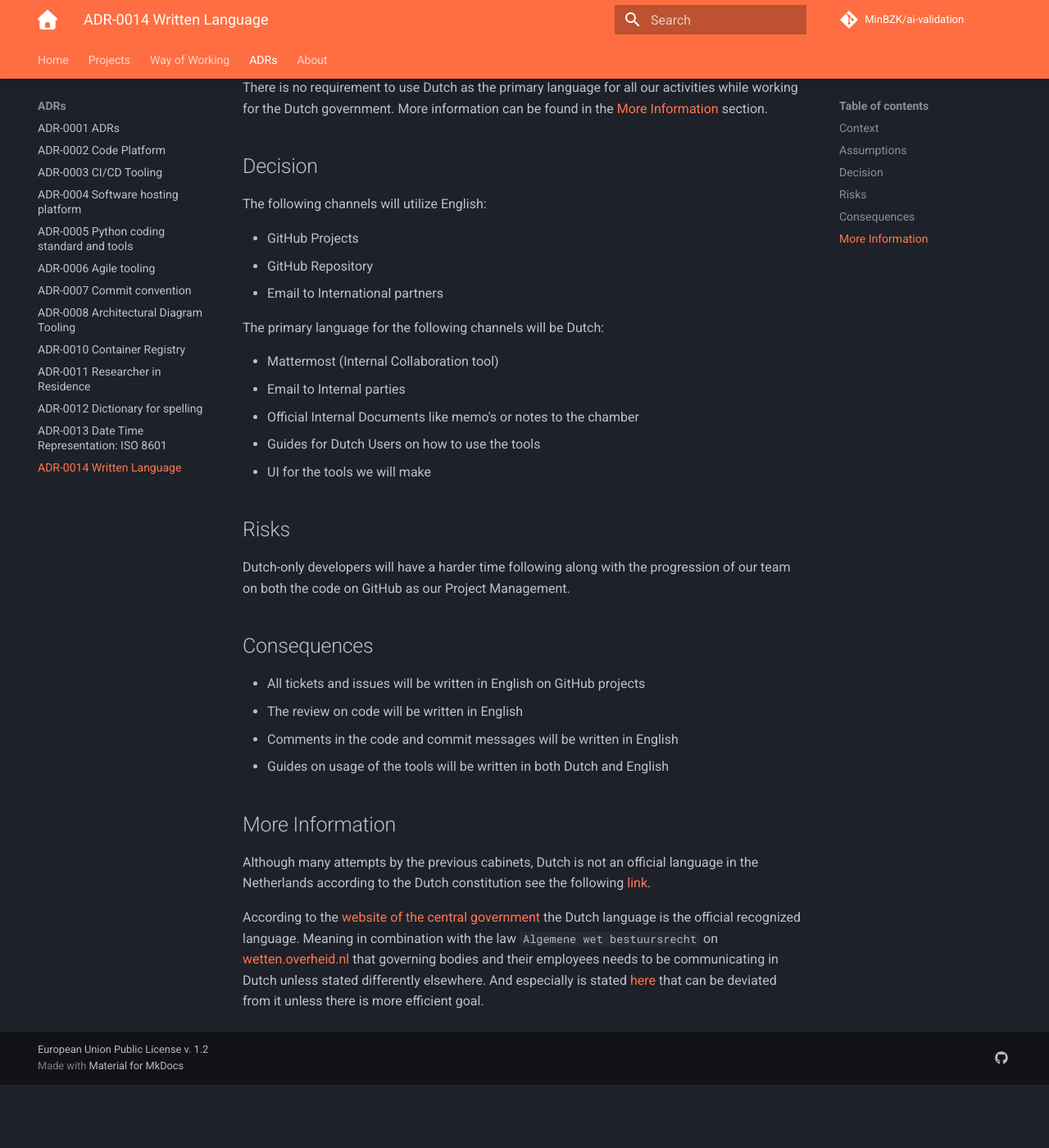
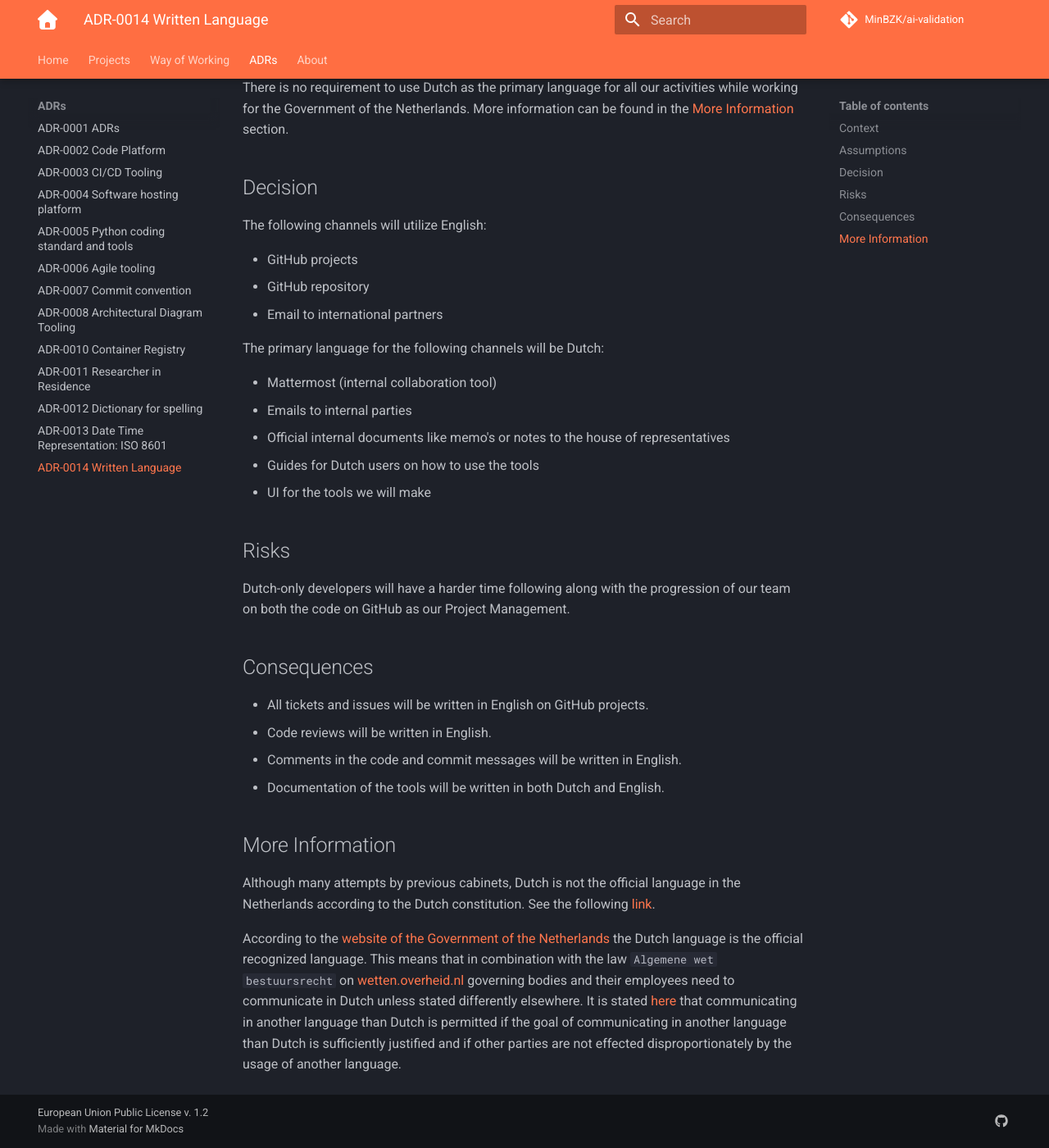
Before and after one commit to MinBZK/ai-validation, an MkDocs documentation site: the page built from docs/adrs/0014-written-language.md, in a window 1280 px wide and 1400 px high, scrolled down 469 px. Shown: the whole window at 82% size. Built offline with MkDocs 1.6.1 and Material for MkDocs 9.7.7, drawn with Linux system fonts in a browser that asks for light colours; plug-ins that fetch from the network failed and are left out; comment, search, counter and statistics services are not loaded; before the commit the page ends 1792 px from its top, so only the background shows below that; some of the changed text lies outside the part shown.

Commit message:
Adding remarks of Christopher

```diff
--- a/docs/adrs/0014-written-language.md
+++ b/docs/adrs/0014-written-language.md
@@ -4,29 +4,29 @@
 
 In order to expand our reach and foster international collaboration in the field of AI Validation, we have decided to
 conduct all communication in English on public platforms such as GitHub. This decision aims to facilitate better
-understanding and participation from our global colleagues. However, within the Dutch Government, the norm is to
-communicate in Dutch for internal purposes. This ADR will provide  guidelines on which language to use for different
-types of communications.
+understanding and participation from our global colleagues. However, within the Government of the Netherlands, the
+norm is to communicate in Dutch for internal purposes. This ADR will provide guidelines on which language to use for
+different types of communications.
 
 ## Assumptions
 
-There is no requirement to use Dutch as the primary language for all our activities while working for the Dutch
-government. More information can be found in the [More Information](#more-information) section.
+There is no requirement to use Dutch as the primary language for all our activities while working for the Government of
+the Netherlands. More information can be found in the [More Information](#more-information) section.
 
 ## Decision
 
 The following channels will utilize English:
 
-- GitHub Projects
-- GitHub Repository
-- Email to International partners
+- GitHub projects
+- GitHub repository
+- Email to international partners
 
 The primary language for the following channels will be Dutch:
 
-- Mattermost (Internal Collaboration tool)
-- Email to Internal parties
-- Official Internal Documents like memo's or notes to the chamber
-- Guides for Dutch Users on how to use the tools
+- Mattermost (internal collaboration tool)
+- Emails to internal parties
+- Official internal documents like memo's or notes to the house of representatives
+- Guides for Dutch users on how to use the tools
 - UI for the tools we will make
 
 ## Risks
@@ -36,20 +36,22 @@ GitHub as our Project Management.
 
 ## Consequences
 
-- All tickets and issues will be written in English on GitHub projects
-- The review on code will be written in English
-- Comments in the code and commit messages will be written in English
-- Guides on usage of the tools will be written in both Dutch and English
+- All tickets and issues will be written in English on GitHub projects.
+- Code reviews will be written in English.
+- Comments in the code and commit messages will be written in English.
+- Documentation of the tools will be written in both Dutch and English.
 
 ## More Information
 
-Although many attempts by the previous cabinets, Dutch is not an official language in the Netherlands according to the
-Dutch constitution see the following
+Although many attempts by previous cabinets, Dutch is not the official language in the Netherlands according to the
+Dutch constitution. See the following
 [link](https://www.denederlandsegrondwet.nl/id/viivckl8ibxx/nederlandse_taal_in_de_grondwet).
 
-According to the [website of the central government](https://www.rijksoverheid.nl/onderwerpen/erkende-talen/vraag-en-antwoord/erkende-talen-nederland)
-the Dutch language is the official recognized language. Meaning in combination with the law `Algemene wet bestuursrecht`
-on [wetten.overheid.nl](https://wetten.overheid.nl/BWBR0005537/2024-01-01) that governing bodies and their employees
-needs to be communicating in Dutch unless stated differently elsewhere. And especially is stated
+According to the [website of the Government of the Netherlands](https://www.rijksoverheid.nl/onderwerpen/erkende-talen/vraag-en-antwoord/erkende-talen-nederland)
+the Dutch language is the official recognized language. This means that in combination with the law `Algemene wet bestuursrecht`
+on [wetten.overheid.nl](https://wetten.overheid.nl/BWBR0005537/2024-01-01) governing bodies and their employees
+need to communicate in Dutch unless stated differently elsewhere. It is stated
 [here](https://wetten.overheid.nl/jci1.3:c:BWBR0005537&hoofdstuk=2&afdeling=2.2&artikel=2:6&z=2024-01-01&g=2024-01-01)
-that can be deviated from it unless there is more efficient goal.
+that communicating in another language than Dutch is permitted if the goal of communicating in another language than
+Dutch is sufficiently justified and if other parties are not effected disproportionately by the usage of another
+language.
```
